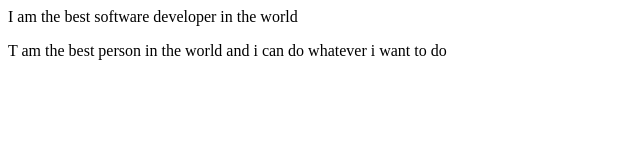
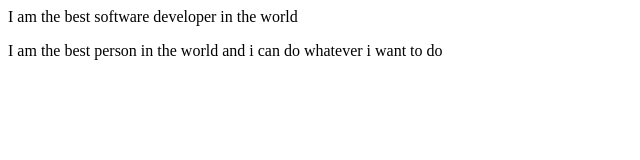
Before and after one commit to surajsatmohankar/modernRepo, a plain HTML site: page index.html in a window 1280 px wide. Shown: the full height of the page, 0-640 px from the left. Drawn offline with Linux system fonts and the light colour scheme.

Commit message:
Update index.html

```diff
--- a/index.html
+++ b/index.html
@@ -1,2 +1,2 @@
 <p> I am the best software developer in the world</p>
-<p>T am the best person in the world and i can do whatever i want to do</p>
+<p>I am the best person in the world and i can do whatever i want to do</p>
```
